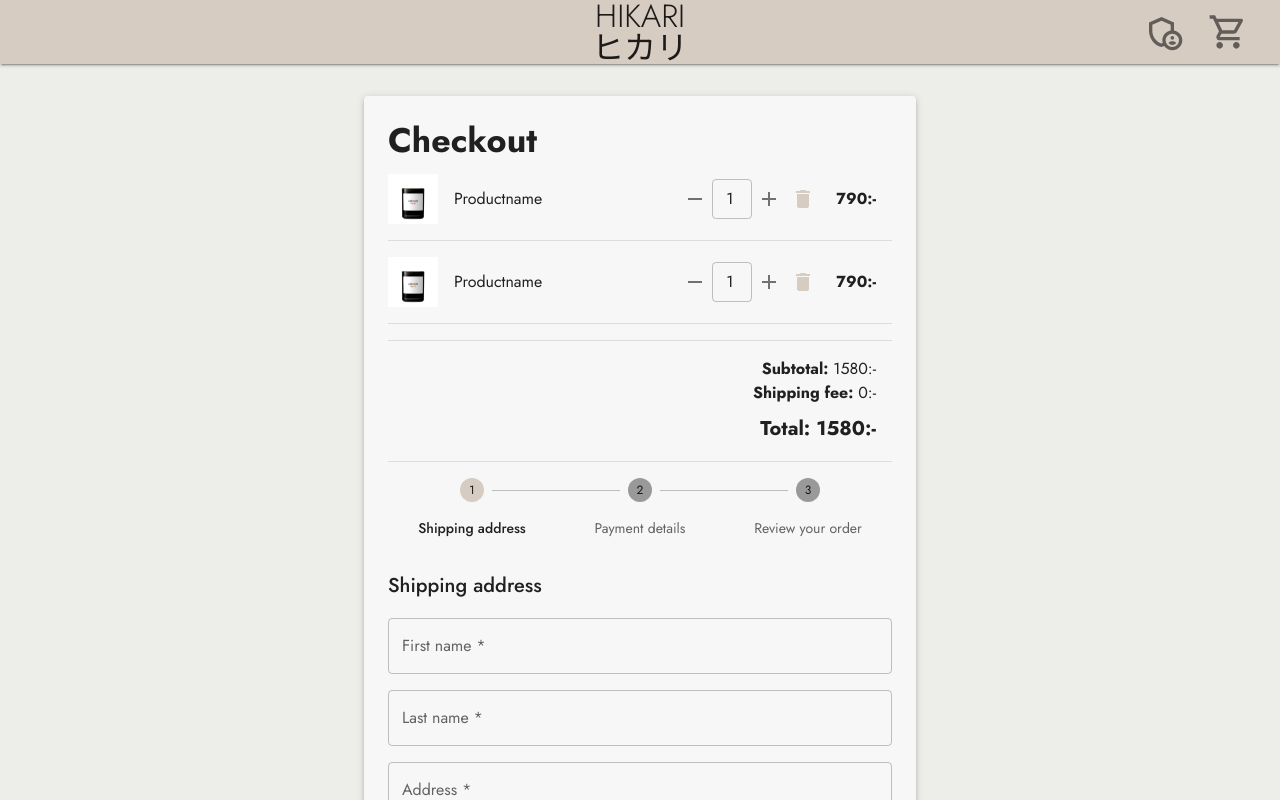
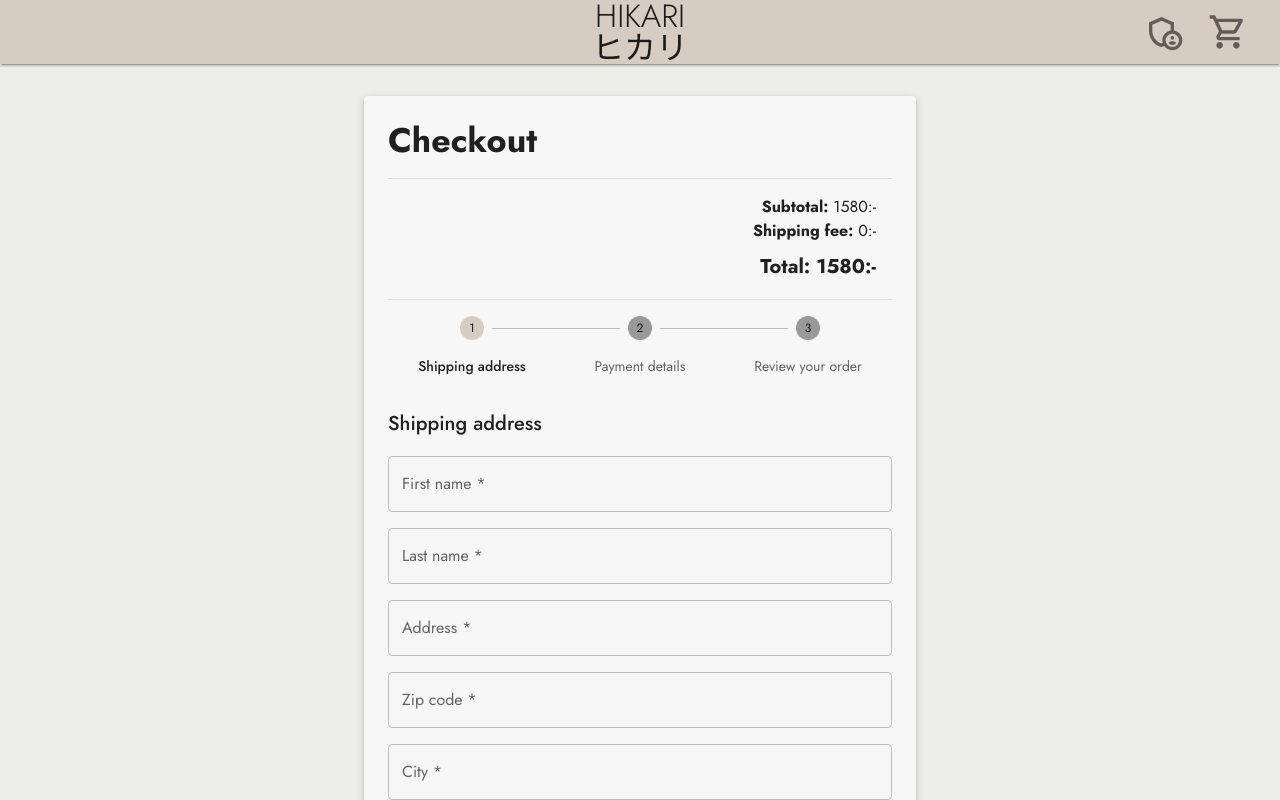
Before and after one commit to Peter-WebDev/hikari-webshop, a Next.js app: page /checkout in a window 1280 px wide. Shown: the top 800 px of the page. Built offline with nearby package versions, Linux system fonts and the light colour scheme; what @mui/material-nextjs would draw is missing.

Commit message:
removed example products, added updateQuantity to buttons

```diff
--- a/app/checkout/page.tsx
+++ b/app/checkout/page.tsx
@@ -15,29 +15,14 @@ import {
   TextField,
   Typography,
 } from "@mui/material";
+import { useCart } from "../providers/cart-provider";
 
 // Steg i checkout-processen
 const steps = ["Shipping address", "Payment details", "Review your order"];
 
-// TEST-varukorgsdata, här ska vi lägga in db datan sen
-const cartItems = [
-  {
-    id: 1,
-    name: "Productname",
-    price: 790,
-    quantity: 1,
-    image: "/assets/herovideos/display-images/Aka - Display.png",
-  },
-  {
-    id: 2,
-    name: "Productname",
-    price: 790,
-    quantity: 1,
-    image: "/assets/herovideos/display-images/Haru - Display.png",
-  },
-];
+const CheckoutForm = () => {
+  const { cartItems, updateQuantity } = useCart();
 
-const CheckoutForm = () => {
   return (
     <main>
       <Container maxWidth="sm">
@@ -67,7 +52,7 @@ const CheckoutForm = () => {
               <Box
                 component="img"
                 src={item.image}
-                alt={item.name}
+                alt={item.title}
                 sx={{ width: 50, height: 50, mr: 2 }}
               />
 
@@ -77,12 +62,15 @@ const CheckoutForm = () => {
                 variant="body1"
                 sx={{ flexGrow: 1 }}
               >
-                {item.name}
+                {item.title}
               </Typography>
 
               {/* Justering av antal items */}
               <Box sx={{ display: "flex", alignItems: "center" }}>
-                <IconButton size="small">
+                <IconButton
+                  size="small"
+                  onClick={() => updateQuantity(item.id, item.quantity - 1)}
+                >
                   <Remove />
                 </IconButton>
                 <TextField
@@ -91,7 +79,10 @@ const CheckoutForm = () => {
                   size="small"
                   sx={{ width: 40, textAlign: "center" }}
                 />
-                <IconButton size="small">
+                <IconButton
+                  size="small"
+                  onClick={() => updateQuantity(item.id, item.quantity + 1)}
+                >
                   <Add />
                 </IconButton>
               </Box>
```
